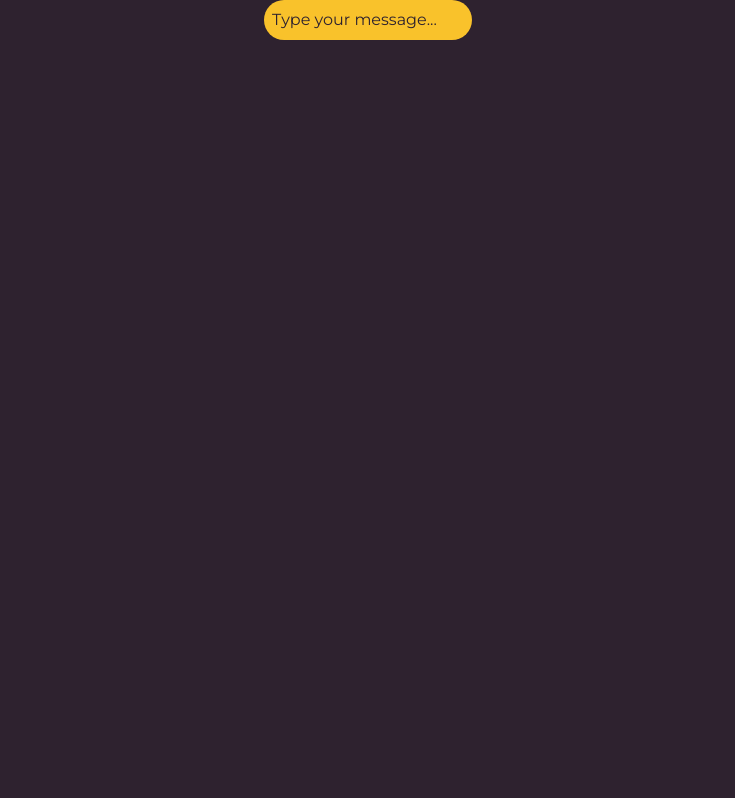
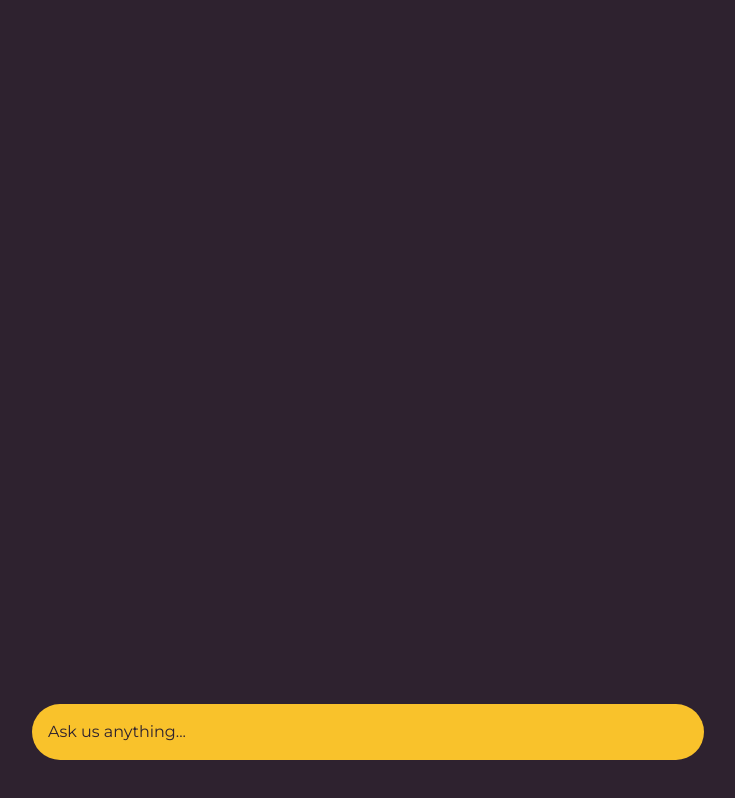
Before and after one commit to ajogerio/customer-support-ai-chatbot, a Next.js app in the folder frontend/: page /chat in a window 1280 px wide. Shown: the whole page, without its empty margins (272-1007 px from the left). Built offline with nearby package versions, Linux system fonts and the light colour scheme.

Commit message:
feat: improve position of components

```diff
--- a/frontend/src/app/chat/page.tsx
+++ b/frontend/src/app/chat/page.tsx
@@ -21,7 +21,7 @@ export default function ChatPage() {
   };
 
   return (
-    <div className='flex flex-col h-screen w-screen items-center'>
+    <div className='flex flex-col h-screen w-screen items-center py-10'>
       <Chat messages={messages}/>
       <ChatInput
         input={input}
--- a/frontend/src/components/Chat/ChatInput.tsx
+++ b/frontend/src/components/Chat/ChatInput.tsx
@@ -10,7 +10,7 @@ interface ChatInputProps {
 
 export default function ChatInput({ input, setInput, sendMessage }: ChatInputProps) {
   return (
-    <div className='flex bg-brand-yellow text-brand-black p-2 rounded-full'>
+    <div className='bg-brand-yellow text-brand-black p-4 rounded-full w-full max-w-2xl'>
       <input
         type="text"
         value={input}
@@ -18,8 +18,8 @@ export default function ChatInput({ input, setInput, sendMessage }: ChatInputPro
         onKeyDown={(e: KeyboardEvent<HTMLInputElement>) => {
           if (e.key === 'Enter') sendMessage();
         }}
-        placeholder="Type your message..."
-        className="bg-transparent text-brand-black placeholder-brand-black outline-none"
+        placeholder="Ask us anything..."
+        className="bg-transparent text-brand-black placeholder-brand-black outline-none w-full"
       />
     </div>
   )
--- a/frontend/src/components/Chat/MessageBubble.tsx
+++ b/frontend/src/components/Chat/MessageBubble.tsx
@@ -14,8 +14,8 @@ export default function MessageBubble({ message }: MessageBubbleProps) {
       className={`flex ${isUser ? 'justify-end' : 'justify-start'}`}
     >
       <div
-        className={`p-2 rounded-full max-w-xs ${
-          isUser ? 'bg-brand-yellow text-brand-black' : 'bg-brand-black text-brand-white'
+        className={`rounded-md max-w-xs ${
+          isUser ? 'bg-brand-yellow text-brand-black p-2' : 'bg-brand-black text-brand-white'
         }`}
       >
         {message.text}
--- a/frontend/src/components/Chat/index.tsx
+++ b/frontend/src/components/Chat/index.tsx
@@ -9,7 +9,7 @@ interface ChatProps{
 
 export default function Chat({ messages }: ChatProps) {
   return (
-    <div className='max-w-xl'>
+    <div className='flex flex-col w-full h-full max-w-2xl overflow-y-auto scrollbar-hide'>
         {messages.map((msg, index) => (
           <MessageBubble key={index} message={msg} />
         ))}
```
